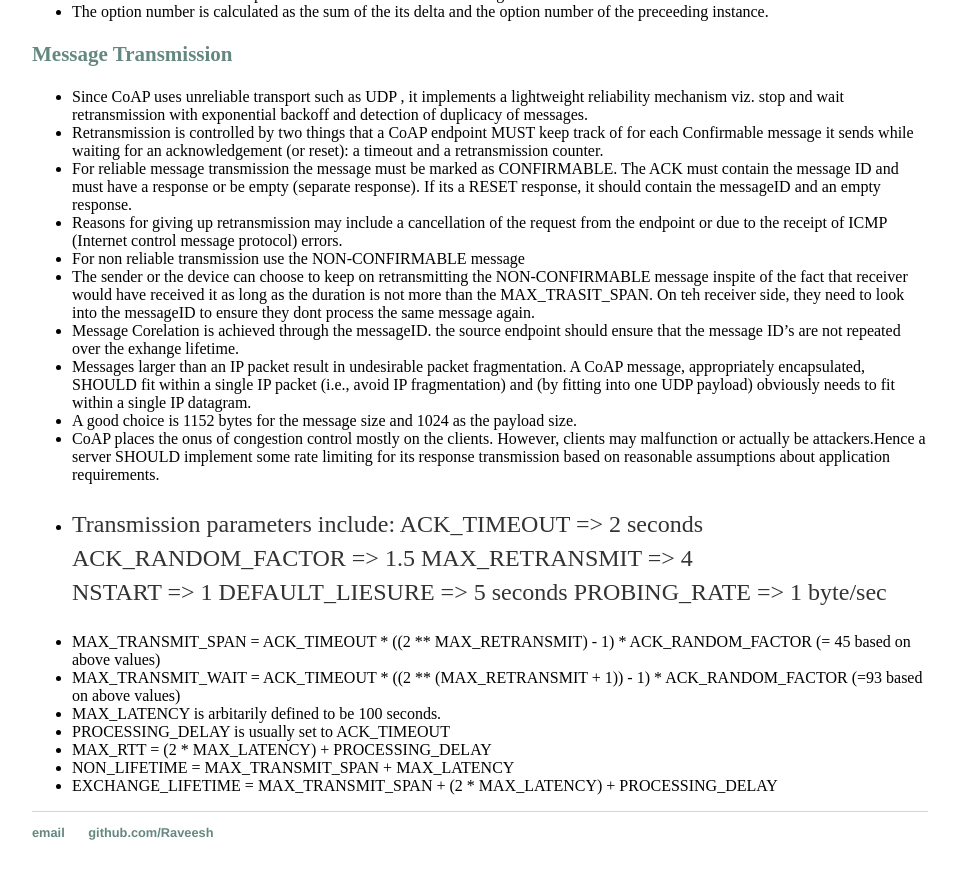
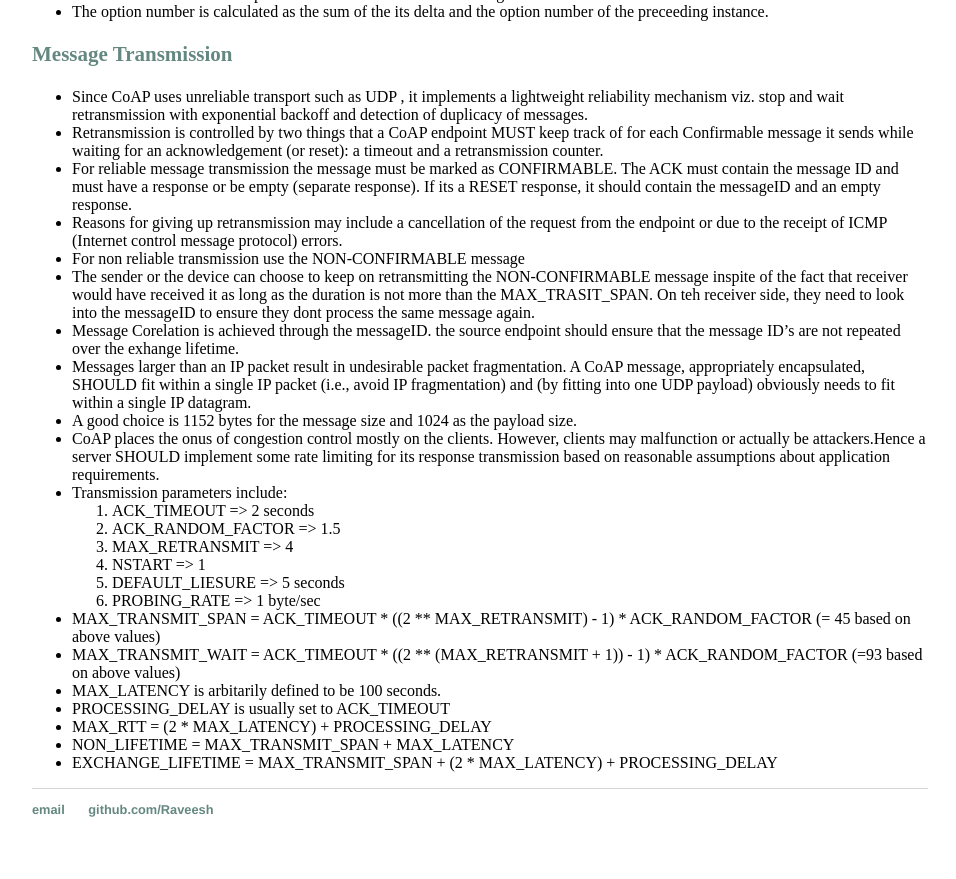
Before and after one commit to jainshailesh/Raveesh.github.io, a Jekyll site: the page built from _posts/2016-05-19-coap-rfc-core.md, in a window 1280 px wide and 900 px high, scrolled down 2437 px. Shown: the top 879 px of the window, without its empty margins (160-1116 px from the left). Built offline with Jekyll 4.4.1, drawn with Linux system fonts in a browser that asks for light colours; some of the changed lines change nothing that is shown.

Commit message:
removed table formating

```diff
--- a/_posts/2016-05-19-coap-rfc-core.md
+++ b/_posts/2016-05-19-coap-rfc-core.md
@@ -100,12 +100,12 @@ and the server (the node in this case) responds with a response code and a resou
 * A good choice is 1152 bytes for the message size  and 1024 as the payload size.
 *  CoAP places the onus of congestion control mostly on the clients.  However, clients may malfunction or actually be attackers.Hence a server SHOULD implement some rate limiting for its response transmission based on reasonable assumptions about application requirements.
 * Transmission parameters include:
-ACK_TIMEOUT       =>   2 seconds
-ACK_RANDOM_FACTOR =>   1.5
-MAX_RETRANSMIT    =>   4
-NSTART            =>   1
-DEFAULT_LIESURE   =>   5 seconds
-PROBING_RATE      =>   1 byte/sec
+   1. ACK_TIMEOUT       =>   2 seconds
+   2. ACK_RANDOM_FACTOR =>   1.5
+   3. MAX_RETRANSMIT    =>   4
+   4. NSTART            =>   1
+   5. DEFAULT_LIESURE   =>   5 seconds
+   6. PROBING_RATE      =>   1 byte/sec
 
 * MAX_TRANSMIT_SPAN = ACK_TIMEOUT * ((2 ** MAX_RETRANSMIT) - 1) * ACK_RANDOM_FACTOR (= 45 based on above values)
 * MAX_TRANSMIT_WAIT =  ACK_TIMEOUT * ((2 ** (MAX_RETRANSMIT + 1)) - 1) * ACK_RANDOM_FACTOR (=93 based on above values)
```
